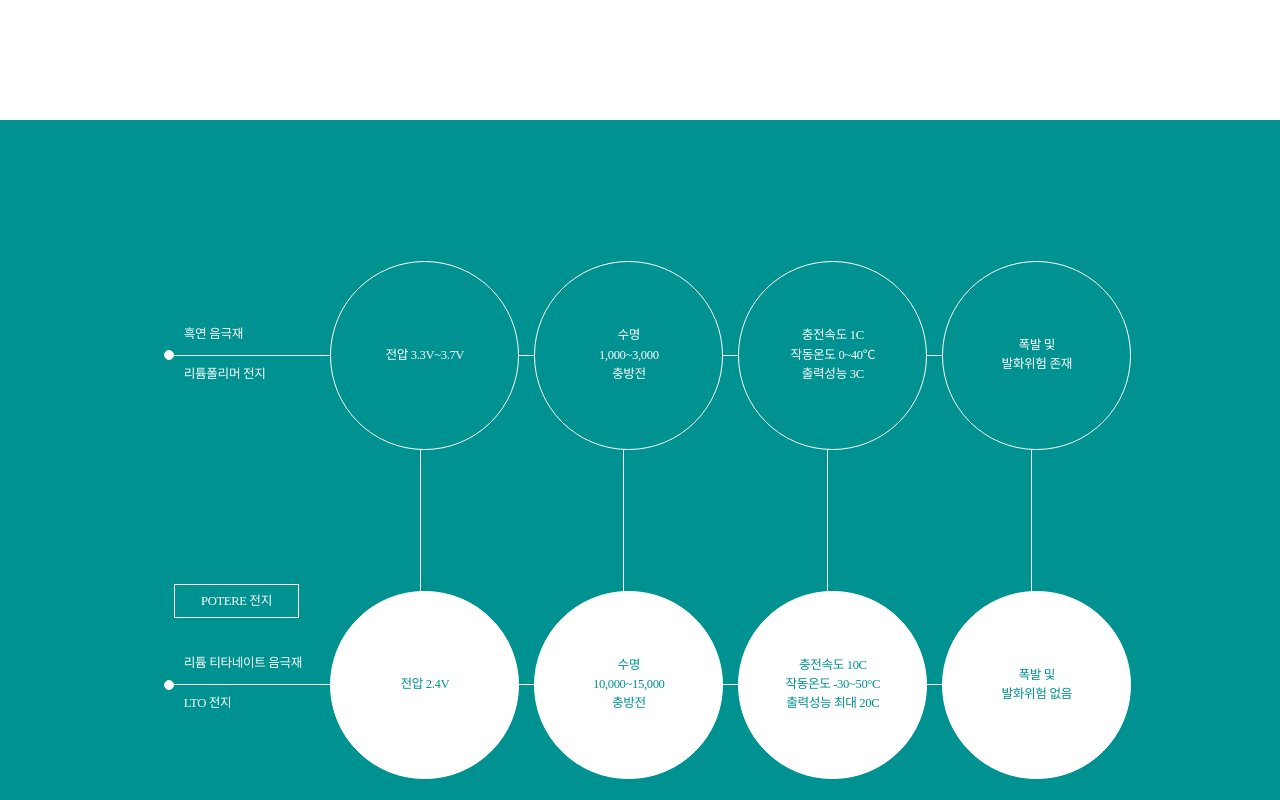
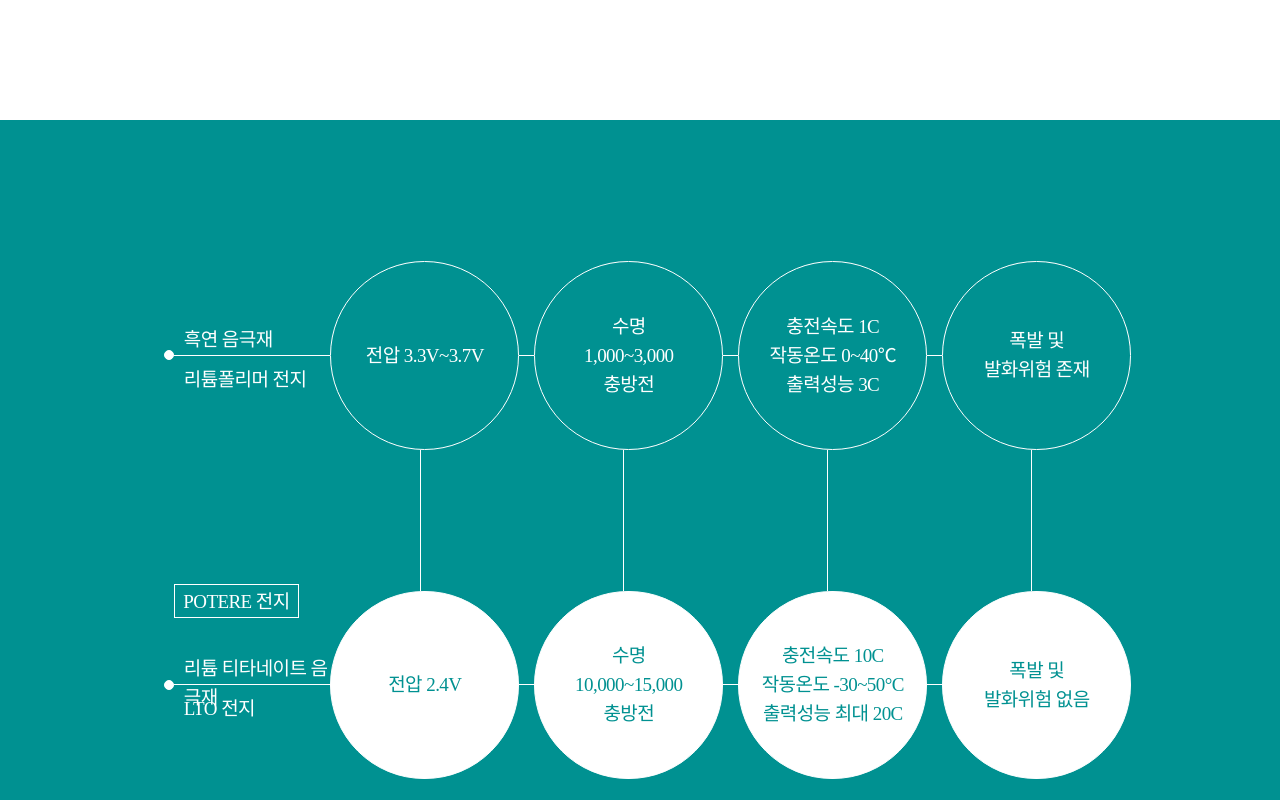
Before and after one commit to lhk6397/Grinergy_Front, a React (Create React App) app: page /product in a window 1280 px wide. Shown: the part 1660-2460 px from the top of the page. Built offline with nearby package versions, Linux system fonts and the light colour scheme; a web font is replaced by a local one.

Commit message:
원 글씨 수정

```diff
--- a/src/components/IntroMap.jsx
+++ b/src/components/IntroMap.jsx
@@ -14,8 +14,8 @@
   justify-content: center;
   align-items: center;
   color: #fff;
-  font-size: 0.9896vw;
-  line-height: 1.5104vw;
+  font-size: 19px;
+  line-height: 29px;
   letter-spacing: -0.03em;
   font-family: ${(props) => props.theme.font.kr.medium};
 
@@ -25,8 +25,8 @@
     overflow: scroll;
     -ms-overflow-style: none;
     scrollbar-width: none;
-    font-size: 0.625vw;
-    line-height: 18px;
+    font-size: 10px;
+    line-height: 20px;
   }
 
   @media screen and (${(props) => props.theme.size.sm}) {
```
